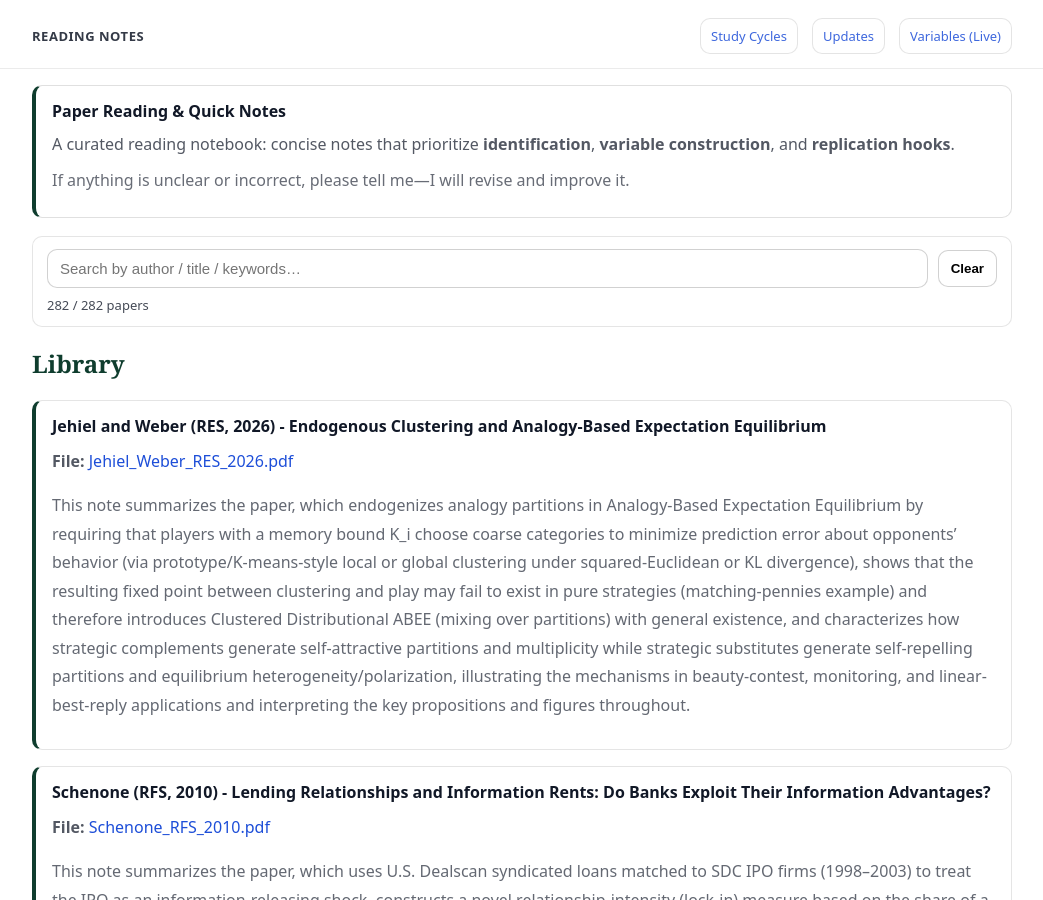
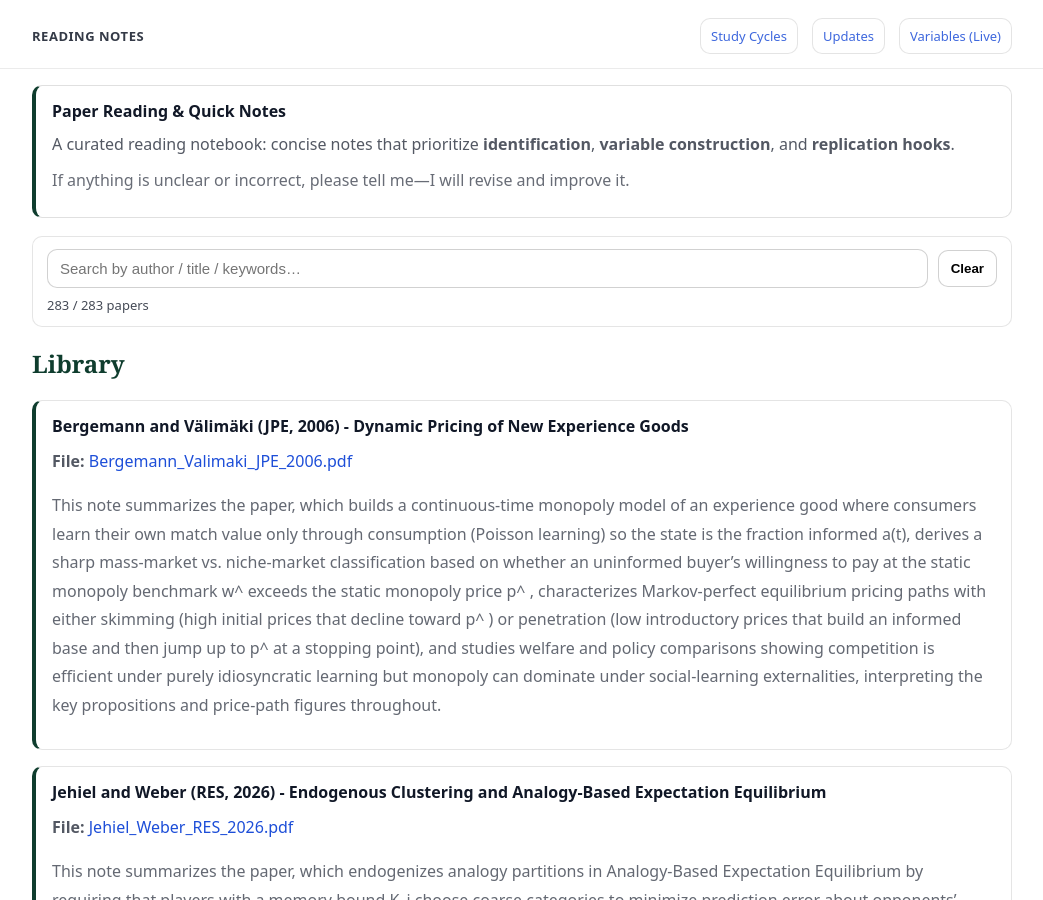
Before and after one commit to yaxinzn/study-archive, a Jekyll site: the page built from reading/index.md, in a window 1280 px wide and 900 px high. Shown: the whole window, without its empty margins (118-1161 px from the left). Built offline with Jekyll 4.4.1, drawn with Linux system fonts in a browser that asks for light colours.

Commit message:
Reading: add/update Bergemann_Valimaki_JPE_2006.pdf

```diff
--- a/_data/reading.yml
+++ b/_data/reading.yml
@@ -1,3 +1,7 @@
+- title: "Bergemann and Välimäki (JPE, 2006) - Dynamic Pricing of New Experience Goods"
+  file: "Bergemann_Valimaki_JPE_2006.pdf"
+  desc: "This note summarizes the paper, which builds a continuous-time monopoly model of an experience good where consumers learn their own match value only through consumption (Poisson learning) so the state is the fraction informed a(t), derives a sharp mass-market vs. niche-market classification based on whether an uninformed buyer’s willingness to pay at the static monopoly benchmark w^ exceeds the static monopoly price p^ , characterizes Markov-perfect equilibrium pricing paths with either skimming (high initial prices that decline toward p^ ) or penetration (low introductory prices that build an informed base and then jump up to p^ at a stopping point), and studies welfare and policy comparisons showing competition is efficient under purely idiosyncratic learning but monopoly can dominate under social-learning externalities, interpreting the key propositions and price-path figures throughout."
+
 - title: "Jehiel and Weber (RES, 2026) - Endogenous Clustering and Analogy-Based Expectation Equilibrium"
   file: "Jehiel_Weber_RES_2026.pdf"
   desc: "This note summarizes the paper, which endogenizes analogy partitions in Analogy-Based Expectation Equilibrium by requiring that players with a memory bound K_i choose coarse categories to minimize prediction error about opponents’ behavior (via prototype/K-means-style local or global clustering under squared-Euclidean or KL divergence), shows that the resulting fixed point between clustering and play may fail to exist in pure strategies (matching-pennies example) and therefore introduces Clustered Distributional ABEE (mixing over partitions) with general existence, and characterizes how strategic complements generate self-attractive partitions and multiplicity while strategic substitutes generate self-repelling partitions and equilibrium heterogeneity/polarization, illustrating the mechanisms in beauty-contest, monitoring, and linear-best-reply applications and interpreting the key propositions and figures throughout."
```
Also changed, not shown: 1 other file.
